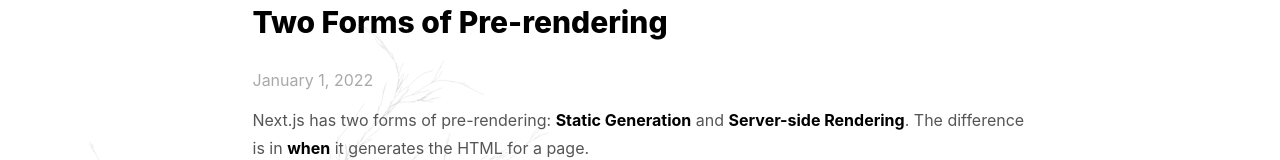
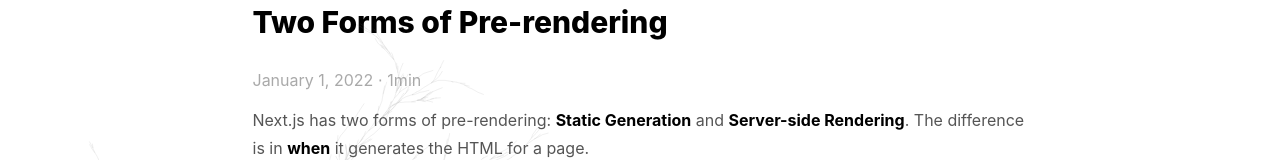
Before and after one commit to lesenelir/lesenelir.zz, a Next.js app: page /posts/pre-rendering in a window 1280 px wide. Shown: the part 129-289 px from the top of the page. Built offline with nearby package versions, Linux system fonts and the light colour scheme.

Commit message:
feat: add subTitle component to posts[id]

```diff
--- a/components/date.js
+++ b/components/subTitle.js
@@ -1,12 +1,15 @@
 import {parseISO, format} from 'date-fns'
 
-function Date({dateString}) {
+function SubTitle(props) {
+  const {dateString, duration} = props
+
   const date = parseISO(dateString)
+  console.log(dateString)
   return (
     <time dateTime={dateString} style={{opacity: '50%', fontSize: '16px', margin: '10px 0 0 0'}}>
-      {format(date, 'LLLL d, yyyy')}
+      {format(date, 'LLLL d, yyyy')} {' '}{'⋅'}{' '} {duration}
     </time>
   )
 }
 
-export default Date
+export default SubTitle
--- a/pages/posts/[id].js
+++ b/pages/posts/[id].js
@@ -2,7 +2,8 @@ import {useEffect} from "react"
 import Head from "next/head"
 import Layout from "../../components/layout"
 import Footer from "../../components/footer"
-import Date from "../../components/date"
+// import Date from "../../components/date"
+import SubTitle from "../../components/subTitle"
 import Cd from "../../components/cd"
 import "highlight.js/styles/lioshi.css"
 import hljs from "highlight.js/lib/core"
@@ -29,7 +30,12 @@ function Post(props) {
       <Layout>
         <div className={styles.container}>
           <h1 className={styles.title}>{postData.title}</h1>
-          <Date dateString={postData.date}/>
+          {/*<Date dateString={postData.date}/>*/}
+          {/*<span style={{opacity: '50%', fontSize: '16px'}}>{postData.duration}</span>*/}
+          <SubTitle
+            dateString={postData.date}
+            duration={postData.duration}
+          />
           <article className='md'>
             <div dangerouslySetInnerHTML={{__html: postData.contentHtml}}/>
           </article>
```
